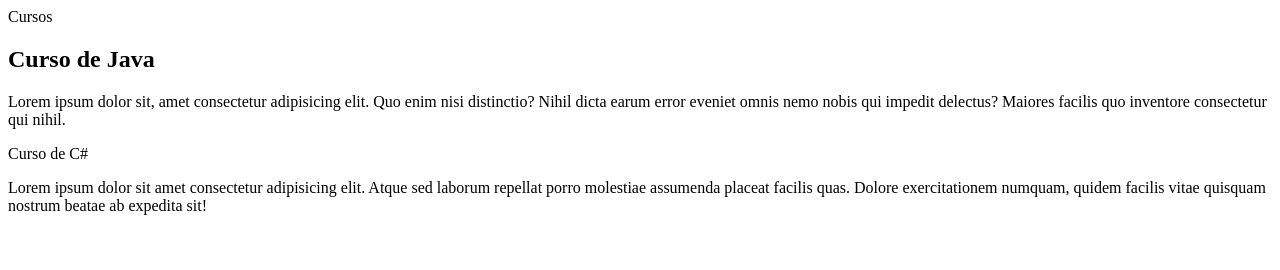
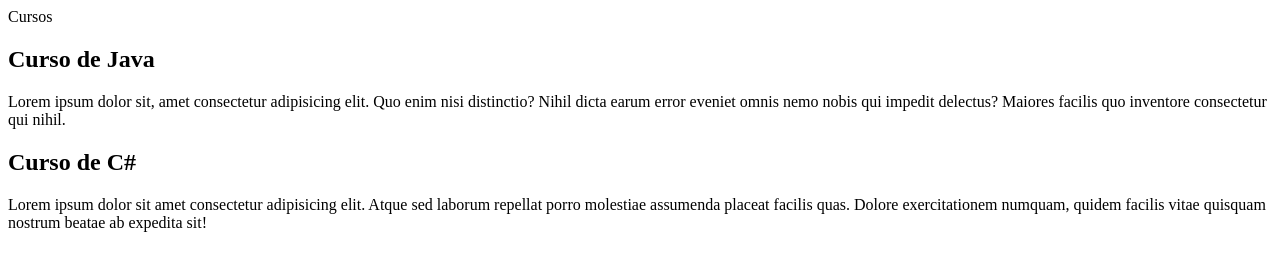
Before and after one commit to nicoleromanichen/projeto-site, a plain HTML site: page index.html in a window 1280 px wide. Drawn offline with Linux system fonts and the light colour scheme.

Commit message:
Update index.html

```diff
--- a/index.html
+++ b/index.html
@@ -17,7 +17,7 @@
                 nihil.</p>
         </article>
         <article>
-            <header>Curso de C#</header>
+            <h2>Curso de C#</h2>
             <p>Lorem ipsum dolor sit amet consectetur adipisicing elit. Atque sed laborum repellat porro molestiae
                 assumenda placeat facilis quas. Dolore exercitationem numquam, quidem facilis vitae quisquam nostrum
                 beatae ab expedita sit!</p>
```
